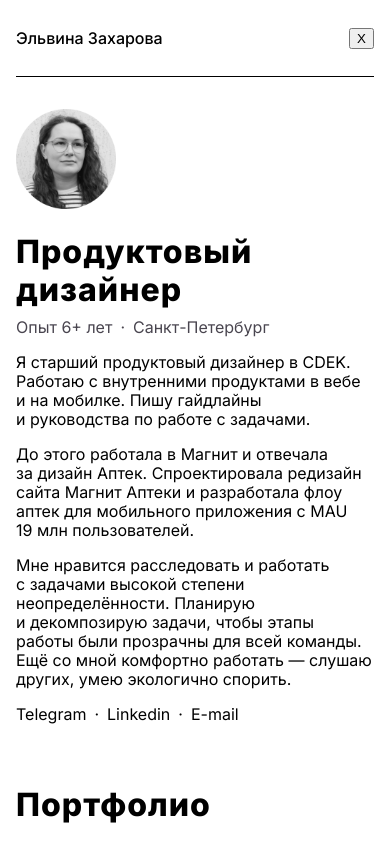
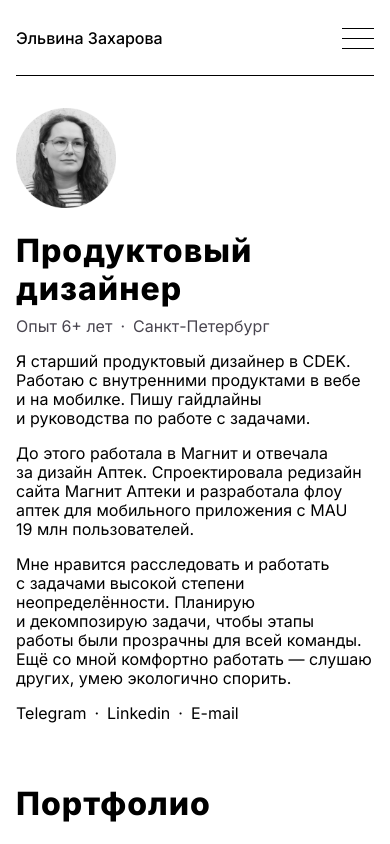
Before and after one commit to springmelody/elvina, a website built with Vite: page index.html in a window 390 px wide. Shown: the top 844 px of the page. Built offline with nearby package versions, Linux system fonts and the light colour scheme.

Commit message:
Added burger animation

```diff
--- a/index.html
+++ b/index.html
@@ -49,7 +49,11 @@
       </nav>
       <header class="header container">
         <div class="header__name">Эльвина Захарова</div>
-        <button class="burger">X</button>
+        <div class="burger">
+          <span class="burger__global burger__top"></span>
+          <span class="burger__global burger__middle"></span>
+          <span class="burger__global burger__bottom"></span>
+        </div>
       </header>
       <main>
         <section class="hello container" id="hello">
--- a/index.js
+++ b/index.js
@@ -3,7 +3,7 @@ const nav = document.querySelector(".nav");
 const navLinks = document.querySelectorAll(".nav-link");
 
 burger.addEventListener("click", () => {
-  burger.classList.toggle("burger-open");
+  burger.classList.toggle("burger--open");
   nav.classList.toggle("nav--open");
 });
 
--- a/styles/blocks/header.css
+++ b/styles/blocks/header.css
@@ -14,6 +14,50 @@
   font-weight: 500;
 }
 
+.burger {
+  cursor: pointer;
+  position: relative;
+  width: 32px;
+  height: 20px;
+}
+
+.burger__global {
+  backface-visibility: hidden;
+  position: absolute;
+  left: 0;
+  border-top: 1px solid var(--color-black);
+  width: 100%;
+  transition: 0.55s;
+}
+
+.burger__top {
+  top: 0;
+}
+
+.burger__middle {
+  top: 10px;
+}
+
+.burger__bottom {
+  top: 20px;
+}
+
+.burger--open .burger__top {
+  backface-visibility: hidden;
+  top: 15px;
+  transform: rotate(50deg);
+  transition: 0.55s 0.5s;
+}
+.burger--open .burger__middle {
+  opacity: 0;
+}
+.burger--open .burger__bottom {
+  backface-visibility: hidden;
+  top: 15px;
+  transform: rotate(-410deg);
+  transition: 0.55s 0.5s;
+}
+
 @media (min-width: 1280px) {
   .header {
     display: none;
```
